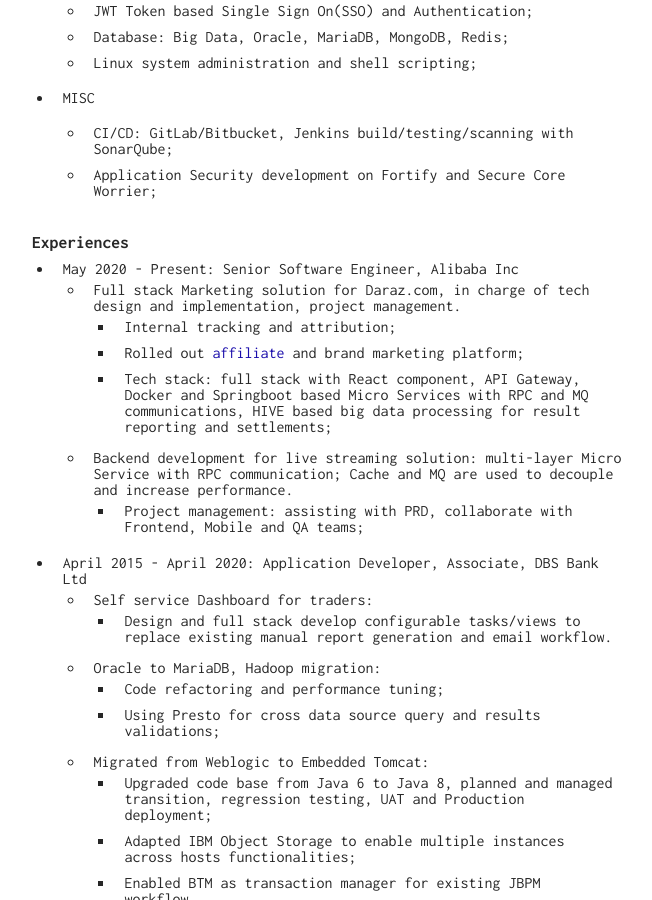
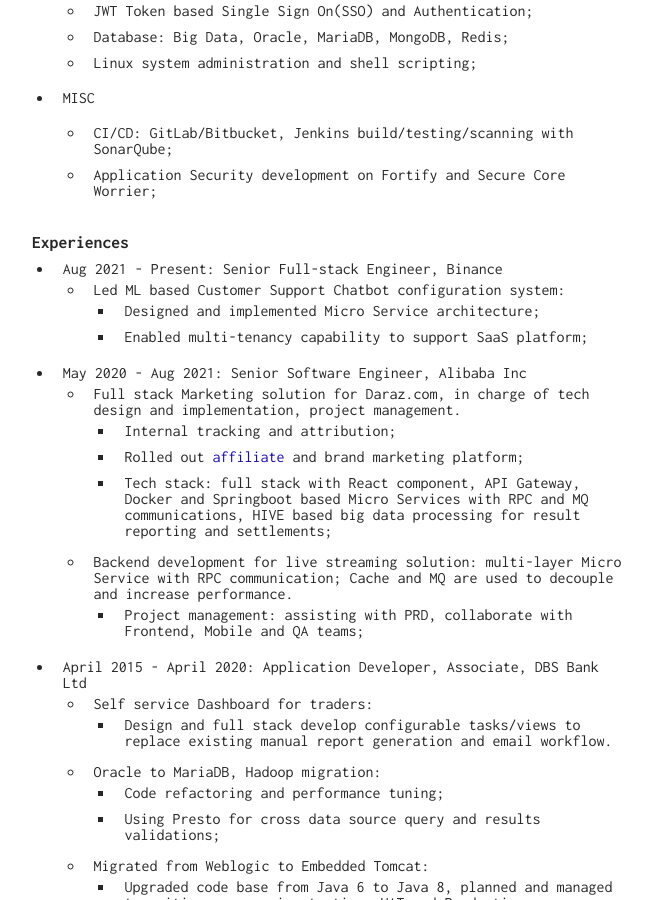
Before and after one commit to huqiang/huqiang.github.io, a Jekyll site: the page built from resume/index.markdown, in a window 1280 px wide and 900 px high, scrolled down 566 px. Shown: the whole window, without its empty margins (308-960 px from the left). Built offline with Jekyll 4.4.1, drawn with Linux system fonts in a browser that asks for light colours.

Commit message:
Update resume

```diff
--- a/resume/index.markdown
+++ b/resume/index.markdown
@@ -37,7 +37,11 @@ _Email: <mailto:me@qiang.hu>_
 
 ## Experiences
 
-- May 2020 - Present: Senior Software Engineer, Alibaba Inc
+- Aug 2021 - Present: Senior Full-stack Engineer, Binance
+  - Led ML based Customer Support Chatbot configuration system:
+    - Designed and implemented Micro Service architecture;
+    - Enabled multi-tenancy capability to support SaaS platform;
+- May 2020 - Aug 2021: Senior Software Engineer, Alibaba Inc
   - Full stack Marketing solution for Daraz.com, in charge of tech design and implementation, project management.
     - Internal tracking and attribution;
     - Rolled out [affiliate](https://www.phoneworld.com.pk/daraz-launches-affiliate-program/) and brand marketing platform;
```
